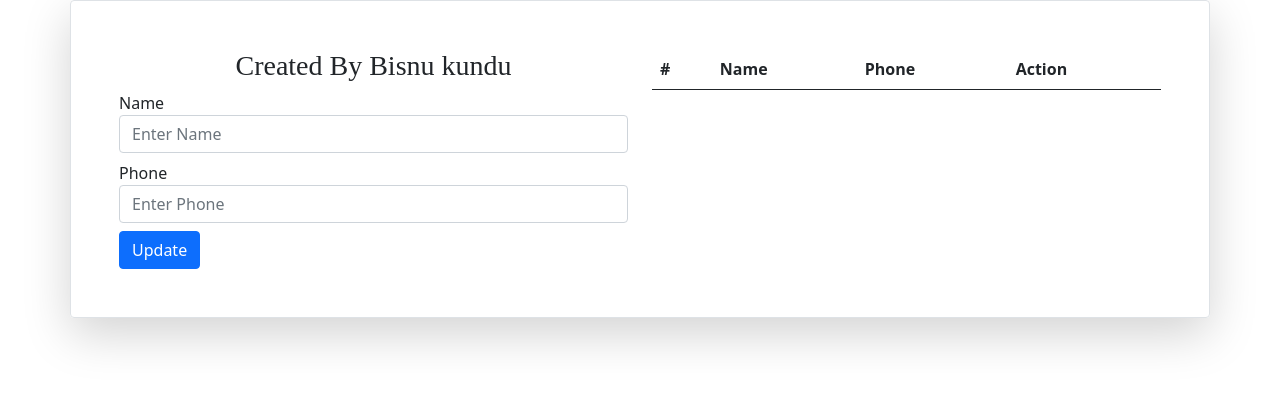
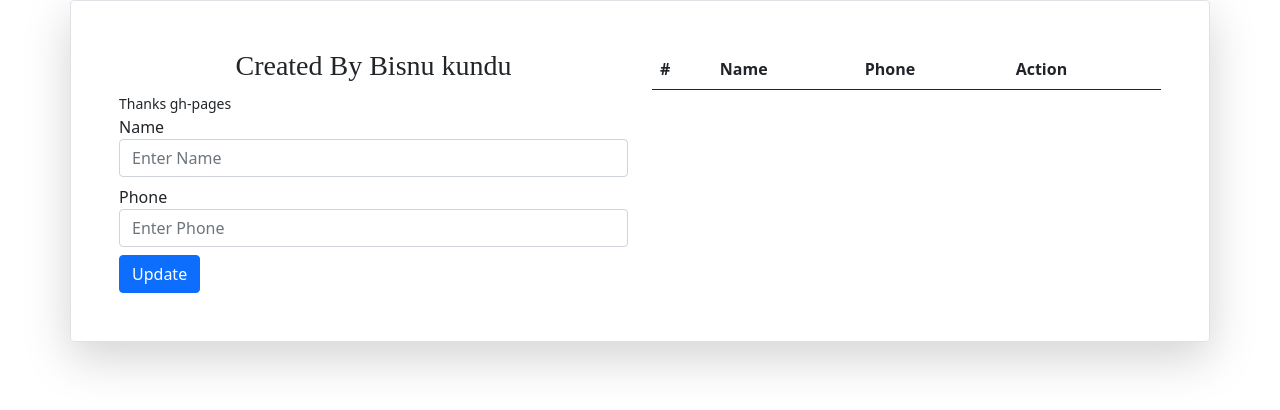
Before and after one commit to bisnukundu/Todo_Application_React_JS, a React (Create React App) app: page / in a window 1280 px wide. Shown: the top 410 px of the page. Built offline with nearby package versions, Linux system fonts and the light colour scheme.

Commit message:
add test

```diff
--- a/package.json
+++ b/package.json
@@ -14,12 +14,13 @@
     "sweetalert2": "^11.0.18",
     "web-vitals": "^1.1.2"
   },
+  "homepage": "https://bisnukundu.github.io/Todo_Application_React_JS",
   "scripts": {
     "start": "react-scripts start",
     "build": "react-scripts build",
     "test": "react-scripts test",
     "eject": "react-scripts eject",
-    "deploy" : "npm run buld && gh-pages -d build"
+    "deploy" : "npm run build && gh-pages -d build"
   },
   "eslintConfig": {
     "extends": [
--- a/src/components/form.jsx
+++ b/src/components/form.jsx
@@ -4,6 +4,7 @@ class Form extends React.Component {
         return (
             <div>
                 <h3 style={{fontFamily:"gabriola"}} className="text-center">Created By Bisnu kundu</h3>
+                <small>Thanks gh-pages</small>
                 <form onSubmit={this.props.sv}>
                     <div className="form-group mb-2">
 
```
